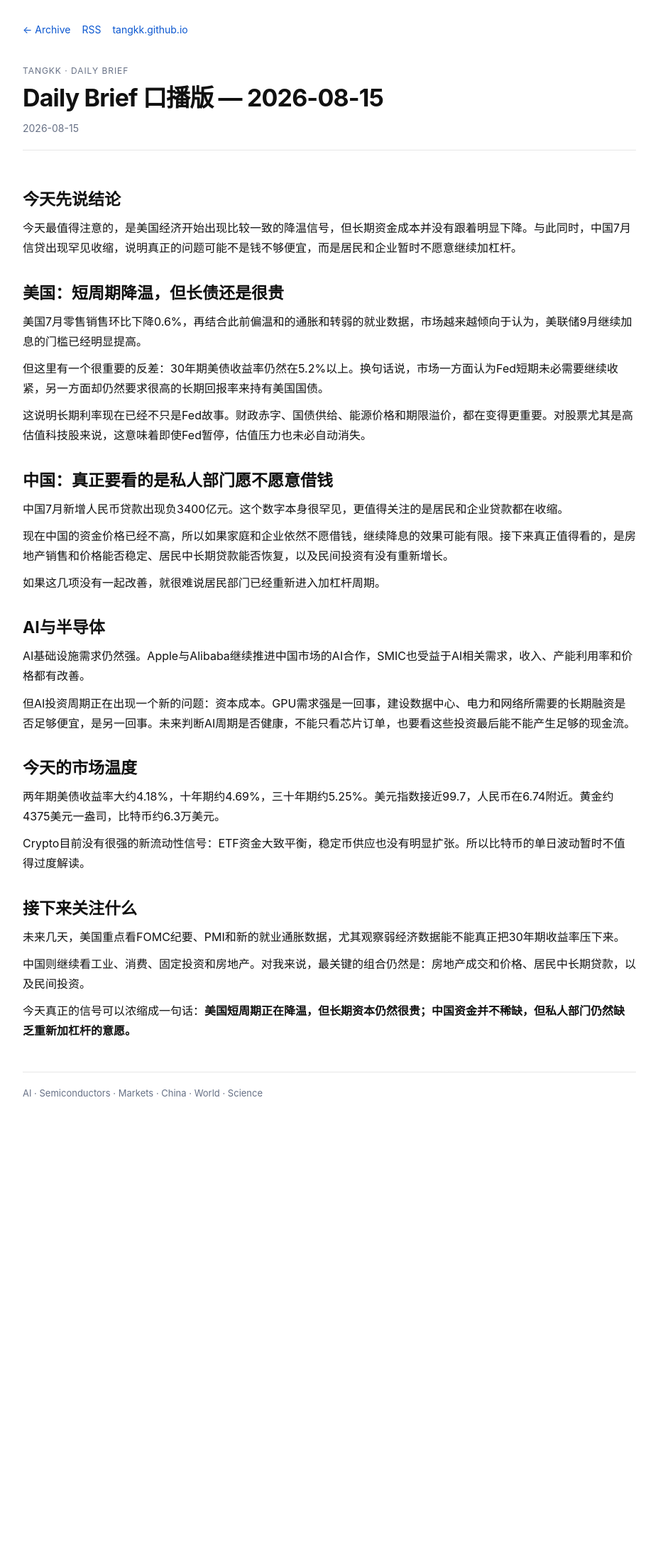
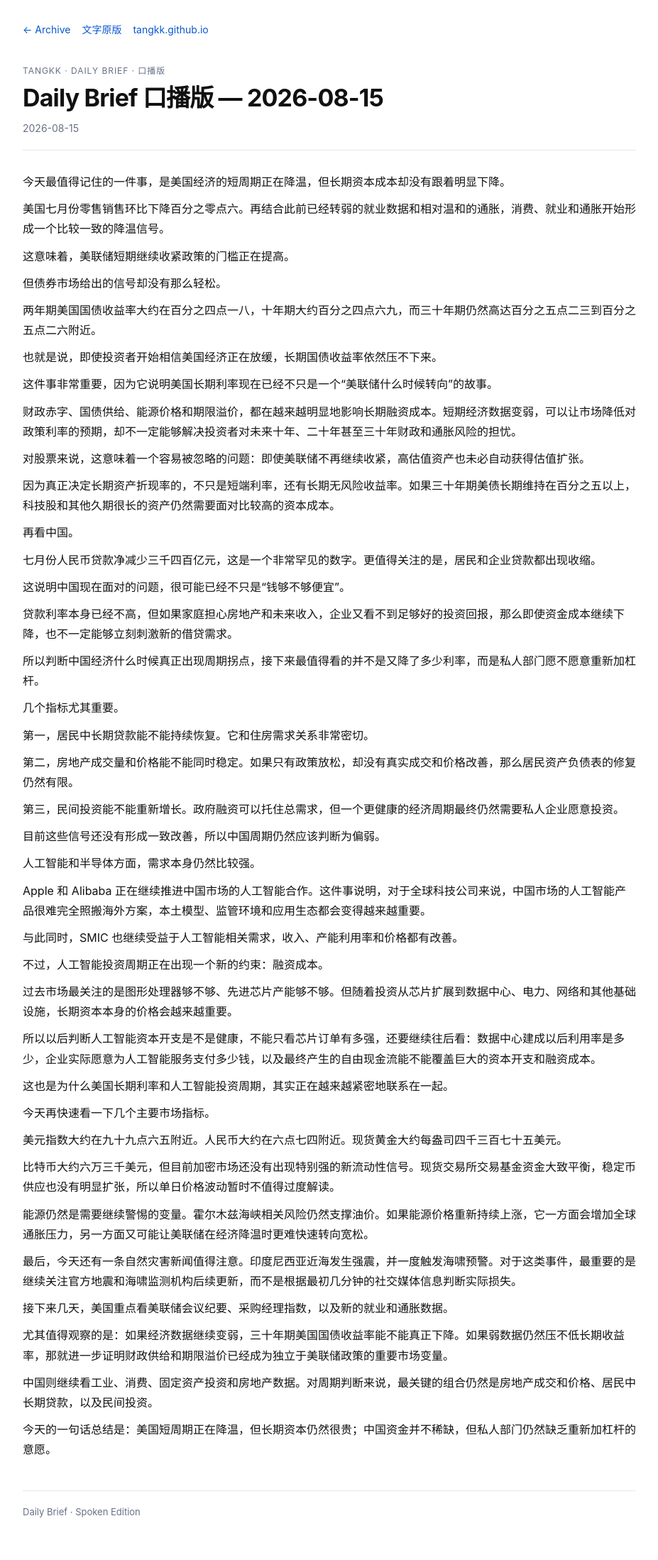
Before and after one commit to tangkk/daily_brief, a Jekyll site: the page built from spoken/2026-08-15.md, in a window 1280 px wide. Shown: the whole page at 71% size, without its empty margins (176-1103 px from the left). Built offline with Jekyll 4.4.1, drawn with Linux system fonts in a browser that asks for light colours; before the commit the page ends 1608 px from its top, so only the background shows below that.

Commit message:
Rewrite Aug 15 spoken brief to current podcast style

```diff
--- a/spoken/2026-08-15.md
+++ b/spoken/2026-08-15.md
@@ -1,46 +1,78 @@
 ---
-layout: daily_brief
+layout: spoken_brief
 title: "Daily Brief 口播版 — 2026-08-15"
 date: 2026-08-15 08:00:00 +0800
 permalink: /spoken/2026-08-15/
 ---
 
-## 今天先说结论
+今天最值得记住的一件事，是美国经济的短周期正在降温，但长期资本成本却没有跟着明显下降。
 
-今天最值得注意的，是美国经济开始出现比较一致的降温信号，但长期资金成本并没有跟着明显下降。与此同时，中国7月信贷出现罕见收缩，说明真正的问题可能不是钱不够便宜，而是居民和企业暂时不愿意继续加杠杆。
+美国七月份零售销售环比下降百分之零点六。再结合此前已经转弱的就业数据和相对温和的通胀，消费、就业和通胀开始形成一个比较一致的降温信号。
 
-## 美国：短周期降温，但长债还是很贵
+这意味着，美联储短期继续收紧政策的门槛正在提高。
 
-美国7月零售销售环比下降0.6%，再结合此前偏温和的通胀和转弱的就业数据，市场越来越倾向于认为，美联储9月继续加息的门槛已经明显提高。
+但债券市场给出的信号却没有那么轻松。
 
-但这里有一个很重要的反差：30年期美债收益率仍然在5.2%以上。换句话说，市场一方面认为Fed短期未必需要继续收紧，另一方面却仍然要求很高的长期回报率来持有美国国债。
+两年期美国国债收益率大约在百分之四点一八，十年期大约百分之四点六九，而三十年期仍然高达百分之五点二三到百分之五点二六附近。
 
-这说明长期利率现在已经不只是Fed故事。财政赤字、国债供给、能源价格和期限溢价，都在变得更重要。对股票尤其是高估值科技股来说，这意味着即使Fed暂停，估值压力也未必自动消失。
+也就是说，即使投资者开始相信美国经济正在放缓，长期国债收益率依然压不下来。
 
-## 中国：真正要看的是私人部门愿不愿意借钱
+这件事非常重要，因为它说明美国长期利率现在已经不只是一个“美联储什么时候转向”的故事。
 
-中国7月新增人民币贷款出现负3400亿元。这个数字本身很罕见，更值得关注的是居民和企业贷款都在收缩。
+财政赤字、国债供给、能源价格和期限溢价，都在越来越明显地影响长期融资成本。短期经济数据变弱，可以让市场降低对政策利率的预期，却不一定能够解决投资者对未来十年、二十年甚至三十年财政和通胀风险的担忧。
 
-现在中国的资金价格已经不高，所以如果家庭和企业依然不愿借钱，继续降息的效果可能有限。接下来真正值得看的，是房地产销售和价格能否稳定、居民中长期贷款能否恢复，以及民间投资有没有重新增长。
+对股票来说，这意味着一个容易被忽略的问题：即使美联储不再继续收紧，高估值资产也未必自动获得估值扩张。
 
-如果这几项没有一起改善，就很难说居民部门已经重新进入加杠杆周期。
+因为真正决定长期资产折现率的，不只是短端利率，还有长期无风险收益率。如果三十年期美债长期维持在百分之五以上，科技股和其他久期很长的资产仍然需要面对比较高的资本成本。
 
-## AI与半导体
+再看中国。
 
-AI基础设施需求仍然强。Apple与Alibaba继续推进中国市场的AI合作，SMIC也受益于AI相关需求，收入、产能利用率和价格都有改善。
+七月份人民币贷款净减少三千四百亿元，这是一个非常罕见的数字。更值得关注的是，居民和企业贷款都出现收缩。
 
-但AI投资周期正在出现一个新的问题：资本成本。GPU需求强是一回事，建设数据中心、电力和网络所需要的长期融资是否足够便宜，是另一回事。未来判断AI周期是否健康，不能只看芯片订单，也要看这些投资最后能不能产生足够的现金流。
+这说明中国现在面对的问题，很可能已经不只是“钱够不够便宜”。
 
-## 今天的市场温度
+贷款利率本身已经不高，但如果家庭担心房地产和未来收入，企业又看不到足够好的投资回报，那么即使资金成本继续下降，也不一定能够立刻刺激新的借贷需求。
 
-两年期美债收益率大约4.18%，十年期约4.69%，三十年期约5.25%。美元指数接近99.7，人民币在6.74附近。黄金约4375美元一盎司，比特币约6.3万美元。
+所以判断中国经济什么时候真正出现周期拐点，接下来最值得看的并不是又降了多少利率，而是私人部门愿不愿意重新加杠杆。
 
-Crypto目前没有很强的新流动性信号：ETF资金大致平衡，稳定币供应也没有明显扩张。所以比特币的单日波动暂时不值得过度解读。
+几个指标尤其重要。
 
-## 接下来关注什么
+第一，居民中长期贷款能不能持续恢复。它和住房需求关系非常密切。
 
-未来几天，美国重点看FOMC纪要、PMI和新的就业通胀数据，尤其观察弱经济数据能不能真正把30年期收益率压下来。
+第二，房地产成交量和价格能不能同时稳定。如果只有政策放松，却没有真实成交和价格改善，那么居民资产负债表的修复仍然有限。
 
-中国则继续看工业、消费、固定投资和房地产。对我来说，最关键的组合仍然是：房地产成交和价格、居民中长期贷款，以及民间投资。
+第三，民间投资能不能重新增长。政府融资可以托住总需求，但一个更健康的经济周期最终仍然需要私人企业愿意投资。
 
-今天真正的信号可以浓缩成一句话：**美国短周期正在降温，但长期资本仍然很贵；中国资金并不稀缺，但私人部门仍然缺乏重新加杠杆的意愿。**
+目前这些信号还没有形成一致改善，所以中国周期仍然应该判断为偏弱。
+
+人工智能和半导体方面，需求本身仍然比较强。
+
+Apple 和 Alibaba 正在继续推进中国市场的人工智能合作。这件事说明，对于全球科技公司来说，中国市场的人工智能产品很难完全照搬海外方案，本土模型、监管环境和应用生态都会变得越来越重要。
+
+与此同时，SMIC 也继续受益于人工智能相关需求，收入、产能利用率和价格都有改善。
+
+不过，人工智能投资周期正在出现一个新的约束：融资成本。
+
+过去市场最关注的是图形处理器够不够、先进芯片产能够不够。但随着投资从芯片扩展到数据中心、电力、网络和其他基础设施，长期资本本身的价格会越来越重要。
+
+所以以后判断人工智能资本开支是不是健康，不能只看芯片订单有多强，还要继续往后看：数据中心建成以后利用率是多少，企业实际愿意为人工智能服务支付多少钱，以及最终产生的自由现金流能不能覆盖巨大的资本开支和融资成本。
+
+这也是为什么美国长期利率和人工智能投资周期，其实正在越来越紧密地联系在一起。
+
+今天再快速看一下几个主要市场指标。
+
+美元指数大约在九十九点六五附近。人民币大约在六点七四附近。现货黄金大约每盎司四千三百七十五美元。
+
+比特币大约六万三千美元，但目前加密市场还没有出现特别强的新流动性信号。现货交易所交易基金资金大致平衡，稳定币供应也没有明显扩张，所以单日价格波动暂时不值得过度解读。
+
+能源仍然是需要继续警惕的变量。霍尔木兹海峡相关风险仍然支撑油价。如果能源价格重新持续上涨，它一方面会增加全球通胀压力，另一方面又可能让美联储在经济降温时更难快速转向宽松。
+
+最后，今天还有一条自然灾害新闻值得注意。印度尼西亚近海发生强震，并一度触发海啸预警。对于这类事件，最重要的是继续关注官方地震和海啸监测机构后续更新，而不是根据最初几分钟的社交媒体信息判断实际损失。
+
+接下来几天，美国重点看美联储会议纪要、采购经理指数，以及新的就业和通胀数据。
+
+尤其值得观察的是：如果经济数据继续变弱，三十年期美国国债收益率能不能真正下降。如果弱数据仍然压不低长期收益率，那就进一步证明财政供给和期限溢价已经成为独立于美联储政策的重要市场变量。
+
+中国则继续看工业、消费、固定资产投资和房地产数据。对周期判断来说，最关键的组合仍然是房地产成交和价格、居民中长期贷款，以及民间投资。
+
+今天的一句话总结是：美国短周期正在降温，但长期资本仍然很贵；中国资金并不稀缺，但私人部门仍然缺乏重新加杠杆的意愿。
```
